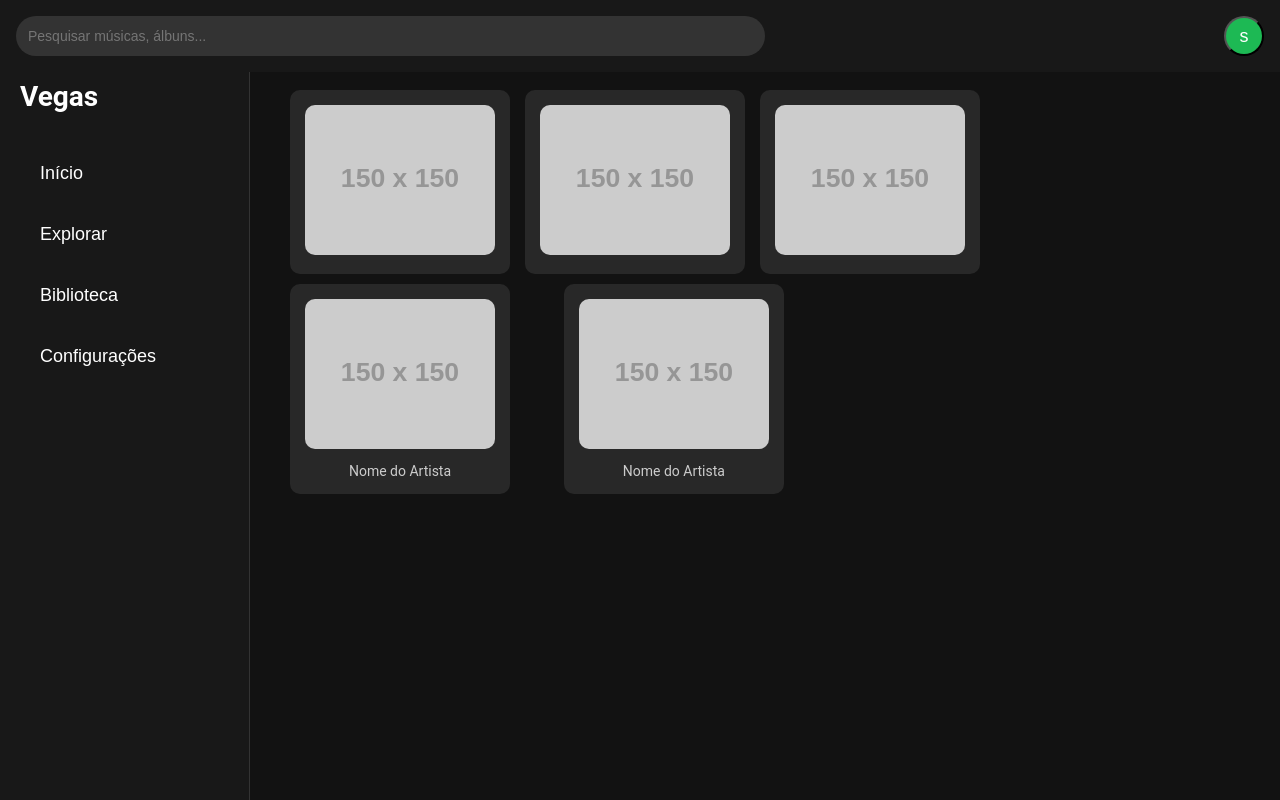
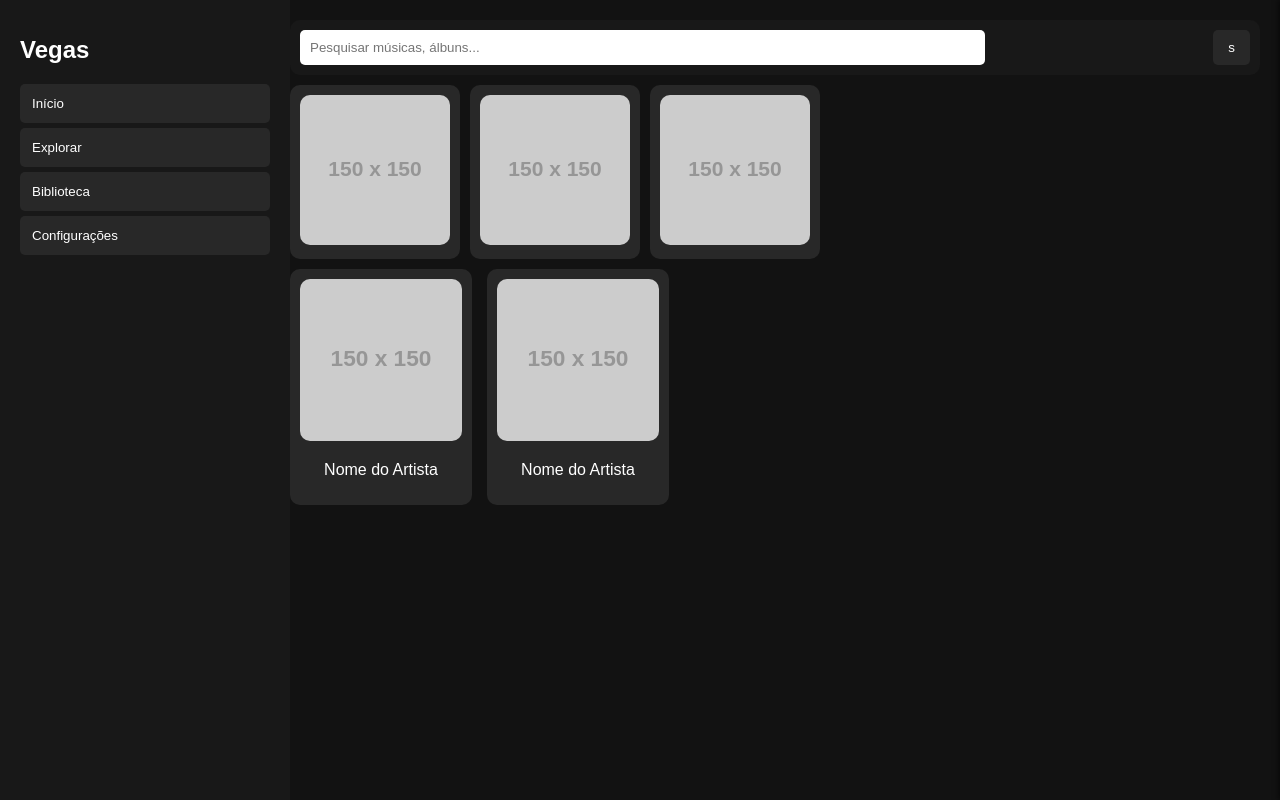
Before and after one commit to Menezes999/vegas, a plain HTML site: page index.html in a window 1280 px wide. Drawn offline with Linux system fonts and the light colour scheme; sample sign-in values are in the browser's storage; placeholder pictures from the web are drawn by us.

Commit message:
Update styles.css

```diff
--- a/styles.css
+++ b/styles.css
@@ -1,120 +1,79 @@
-/* Estilos Gerais */
-* {
+/* Global */
+body {
+    display: flex;
+    background: #121212;
+    color: white;
+    font-family: Arial, sans-serif;
     margin: 0;
-    padding: 0;
-    box-sizing: border-box;
 }
 
-body {
-    background-color: #121212; /* Fundo escuro */
-    font-family: 'Roboto', sans-serif;
-    color: white;
-    display: flex;
+.sidebar {
+    width: 250px;
+    background: #181818;
+    padding: 20px;
     height: 100vh;
+    position: fixed;
+    left: 0;
+    top: 0;
 }
 
-/* Cabeçalho */
+.sidebar h1 {
+    font-size: 24px;
+    margin-bottom: 20px;
+}
+
+.sidebar button {
+    display: block;
+    width: 100%;
+    padding: 12px;
+    margin: 5px 0;
+    background: #282828;
+    border: none;
+    color: white;
+    text-align: left;
+    cursor: pointer;
+    border-radius: 5px;
+}
+
+.sidebar button:hover {
+    background: #333;
+}
+
+.main-content {
+    margin-left: 270px;
+    flex: 1;
+    padding: 20px;
+}
+
 header {
-    position: fixed;
-    top: 0;
-    left: 0;
-    width: 100%;
-    background-color: #181818;
-    padding: 16px;
     display: flex;
     justify-content: space-between;
     align-items: center;
-    z-index: 1000;
+    padding: 10px;
+    background: #181818;
+    border-radius: 10px;
 }
 
-header input[type="text"] {
-    width: 60%;
-    padding: 12px;
-    background: #333;
+header input {
+    width: 70%;
+    padding: 10px;
     border: none;
-    border-radius: 25px;
-    color: white;
-    font-size: 14px;
+    border-radius: 5px;
 }
 
-header .logo {
-    font-size: 24px;
-    font-weight: bold;
-    color: #1DB954;
+.profile {
+    background: #282828;
+    color: white;
+    border: none;
+    padding: 10px 15px;
+    border-radius: 5px;
+    cursor: pointer;
 }
 
-header .profile {
-    width: 40px;
-    height: 40px;
-    background-color: #1DB954;
-    border-radius: 50%;
-    display: flex;
-    justify-content: center;
-    align-items: center;
-    cursor: pointer;
-    color: white;
-    font-size: 18px;
-}
-
-/* Barra Lateral */
-.sidebar {
-    position: fixed;
-    top: 60px;
-    left: 0;
-    width: 250px;
-    background-color: #181818;
-    height: calc(100vh - 60px);
-    padding: 20px;
-    display: flex;
-    flex-direction: column;
-    gap: 20px;
-    border-right: 1px solid #333;
-}
-
-.sidebar button {
-    background-color: transparent;
-    color: white;
-    border: none;
-    font-size: 18px;
-    cursor: pointer;
-    text-align: left;
-    padding: 10px 20px;
-    width: 100%;
-    transition: background-color 0.3s ease;
-}
-
-.sidebar button:hover {
-    background-color: #333;
-}
-
-.sidebar button.active {
-    background-color: #1DB954;
-}
-
-/* Conteúdo Principal */
-.main-content {
-    margin-left: 270px;
-    padding: 80px 20px 20px;
-    width: 100%;
-    height: 100%;
-    overflow-y: auto;
-}
-
-h1 {
-    margin-bottom: 20px;
-    font-size: 28px;
-}
-
-.section-title {
-    font-size: 22px;
-    margin-bottom: 15px;
-}
-
-/* Carrossel de Música (Popular, Novos Lançamentos, etc.) */
 .carousel {
     display: flex;
+    gap: 10px;
     overflow-x: auto;
-    gap: 15px;
     padding: 10px 0;
 }
 
@@ -122,65 +81,66 @@ h1 {
     display: none;
 }
 
-.carousel img {
-    width: 200px;
-    height: 200px;
-    border-radius: 10px;
-    object-fit: cover;
-    cursor: pointer;
-    transition: transform 0.3s ease;
+.grid {
+    display: grid;
+    grid-template-columns: repeat(auto-fill, minmax(150px, 1fr));
+    gap: 15px;
 }
 
-.carousel img:hover {
-    transform: scale(1.05);
-}
-
-/* Cartões de Música */
 .card {
-    background-color: #282828;
-    padding: 15px;
+    background: #282828;
+    padding: 10px;
     border-radius: 10px;
     text-align: center;
-    width: 220px;
-    cursor: pointer;
-    transition: transform 0.3s ease, box-shadow 0.3s ease;
-}
-
-.card:hover {
-    transform: scale(1.05);
-    box-shadow: 0 4px 15px rgba(0, 0, 0, 0.3);
 }
 
 .card img {
     width: 100%;
     border-radius: 10px;
-    height: 150px;
-    object-fit: cover;
 }
 
-.card p {
-    margin-top: 10px;
-    font-size: 14px;
-    color: #ccc;
+/* Gaveta Lateral */
+.side-drawer {
+    position: fixed;
+    top: 0;
+    right: -250px;
+    width: 250px;
+    height: 100%;
+    background: #181818;
+    transition: right 0.3s ease-in-out;
+    z-index: 100;
+    box-shadow: -2px 0 5px rgba(0, 0, 0, 0.5);
 }
 
-/* Grid para conteúdo */
-.grid {
-    display: grid;
-    grid-template-columns: repeat(auto-fill, minmax(250px, 1fr));
-    gap: 20px;
+.side-drawer.open {
+    right: 0;
 }
 
-/* Rodapé */
-footer {
-    background-color: #181818;
+.drawer-content {
     padding: 20px;
-    text-align: center;
-    color: #ccc;
-    margin-top: 50px;
+    display: flex;
+    flex-direction: column;
+    gap: 15px;
 }
 
-footer a {
-    color: #1DB954;
-    text-decoration: none;
+.drawer-content button {
+    padding: 12px;
+    background: #282828;
+    border: none;
+    color: white;
+    border-radius: 5px;
+    cursor: pointer;
+    font-size: 16px;
 }
+
+.drawer-content button:hover {
+    background: #333;
+}
+
+#closeDrawer {
+    background: #ff4d4d;
+}
+
+#closeDrawer:hover {
+    background: #ff1a1a;
+}
```
